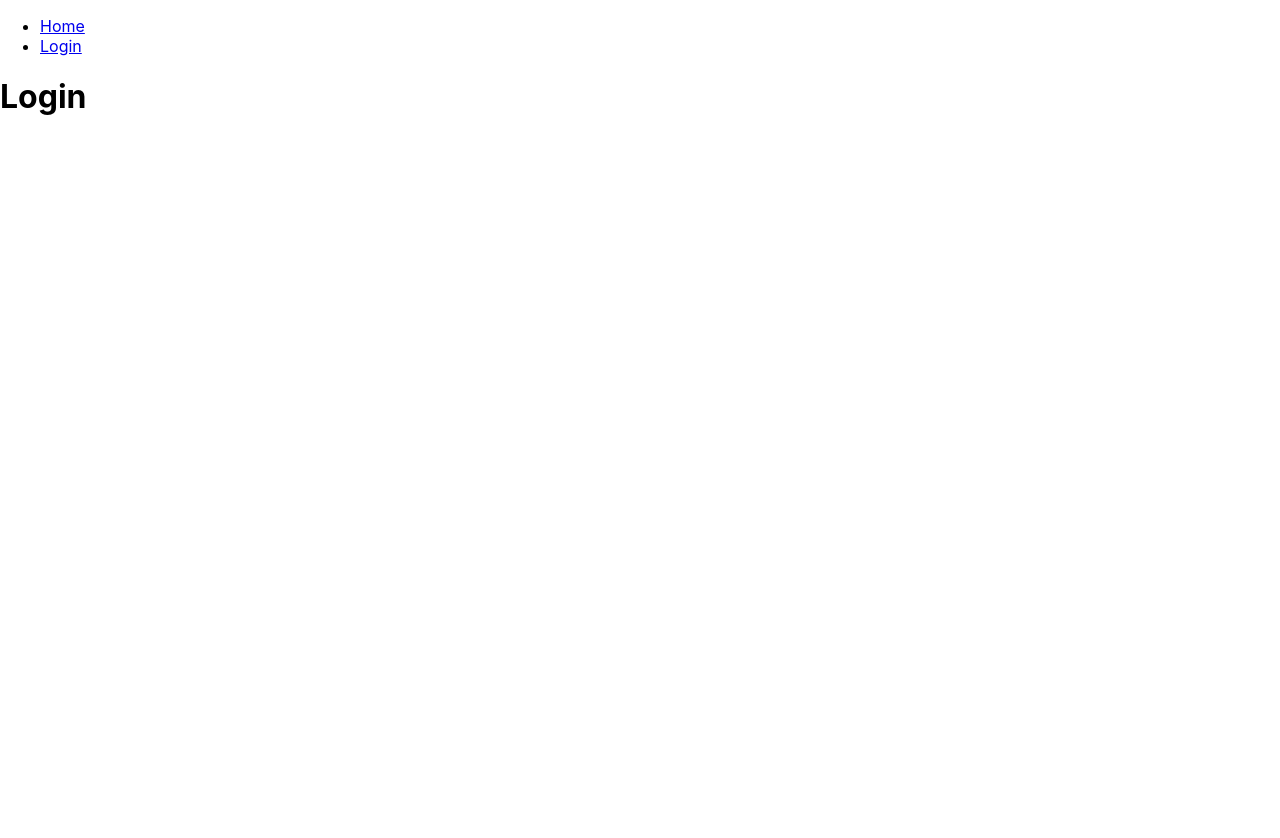
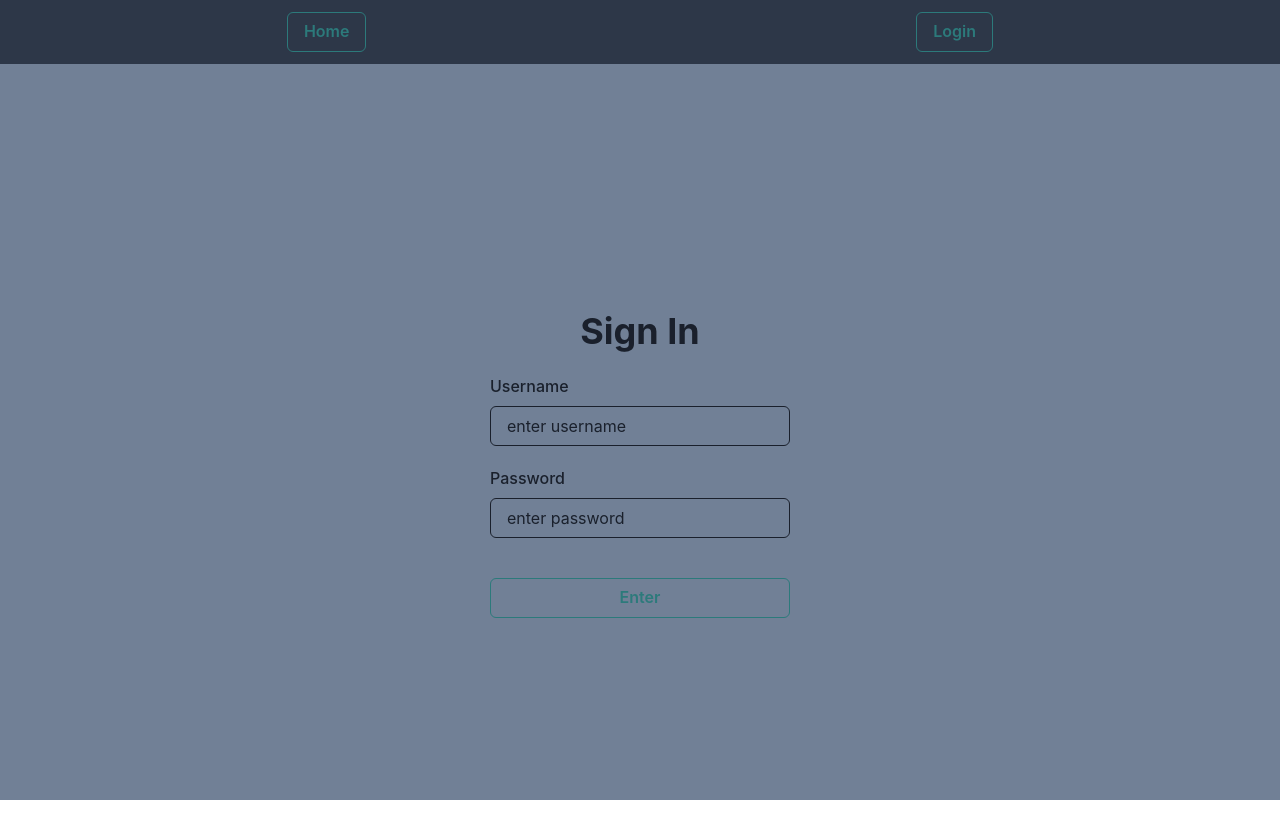
Before and after one commit to kevinalbert7/React-Poke-context, a React (Create React App) app: page /login in a window 1280 px wide. Shown: the top 838 px of the page. Before the commit the page ends 800 px from the top, so only its background shows below. Built offline with nearby package versions, Linux system fonts and the light colour scheme.

Commit message:
Creation of login

```diff
--- a/package.json
+++ b/package.json
@@ -9,12 +9,14 @@
     "@testing-library/jest-dom": "^5.16.5",
     "@testing-library/react": "^13.4.0",
     "@testing-library/user-event": "^13.5.0",
-    "framer-motion": "^7.6.1",
+    "formik": "^2.2.9",
+    "framer-motion": "^6.5.1",
     "react": "^18.2.0",
     "react-dom": "^18.2.0",
     "react-router-dom": "^6.4.2",
     "react-scripts": "5.0.1",
-    "web-vitals": "^2.1.4"
+    "web-vitals": "^2.1.4",
+    "yup": "^0.32.11"
   },
   "scripts": {
     "start": "react-scripts start",
--- a/src/App.js
+++ b/src/App.js
@@ -1,31 +1,28 @@
 import React from 'react'
 import { BrowserRouter, Routes, Route } from 'react-router-dom'
+import { ChakraProvider, Box } from '@chakra-ui/react'
 
+import Navbar from './components/Navbar'
 import Home from './pages/Home'
 import Login from './pages/Login'
 import NotFound from './pages/NotFound'
 
 const App = () => {
   return (
+    <ChakraProvider>
       <BrowserRouter>
-      <div>
-        <nav>
-          <ul>
-            <li>
-              <a href="/">Home</a>
-            </li>
-            <li>
-              <a href="/login">Login</a>
-            </li>
-          </ul>
-        </nav>
+        <Box h="100vh" w="100wv" display="flex" flexDir="column" bg="gray.500">
+          <Navbar h="8%"/>
+          <Box h="92%" w="100vw">
             <Routes>
               <Route exact path="/" element={<Home />} />
               <Route path="/login" element={<Login />} />
               <Route path="*" element={<NotFound />} />
             </Routes>
-      </div>
+          </Box>
+        </Box>
       </BrowserRouter>
+    </ChakraProvider>
   )
 }
 
--- /dev/null
+++ b/src/components/Navbar.js
@@ -0,0 +1,33 @@
+import React from 'react'
+import { Flex, HStack, Button } from '@chakra-ui/react'
+import { Link } from 'react-router-dom'
+
+const Navbar = () => {
+  return (
+    <Flex
+        w="100%"
+        px="3"
+        py="3"
+        align="center"
+        justify="space-around"
+        bg="gray.700"
+      >
+        <HStack as="nav" spacing="5">
+          <Link to="/">
+            <Button colorScheme='teal' variant='outline'>
+              Home
+            </Button>
+          </Link>
+        </HStack>
+        <HStack>
+          <Link to="/login">
+            <Button colorScheme='teal' variant='outline'>
+              Login
+            </Button>
+          </Link>
+        </HStack>
+      </Flex>
+  )
+}
+
+export default Navbar
--- /dev/null
+++ b/src/components/TextField.js
@@ -0,0 +1,30 @@
+import {
+  FormControl,
+  FormErrorMessage,
+  FormLabel,
+} from "@chakra-ui/form-control"
+import { Input } from "@chakra-ui/input"
+import { Field, useField } from "formik"
+
+const TextField = ({ label, ...props }) => {
+  const [field, meta] = useField(props);
+  return (
+      <FormControl isInvalid={meta.error && meta.touched}>
+          <FormLabel>{label}</FormLabel>
+          <Field
+            as={Input}
+            {...field}
+            {...props}
+            // bg=""
+            border="1px"
+            borderColor="gray.800"
+            // focusBorderColor={focusBorderColor}
+            // _hover={{ borderColor: hoverBorderColor }}
+            _placeholder={{ color: "gray.800" }}
+          />
+        <FormErrorMessage>{meta.error}</FormErrorMessage>
+      </FormControl>
+  )
+}
+
+export default TextField
--- a/src/pages/Home.js
+++ b/src/pages/Home.js
@@ -5,7 +5,7 @@ const Home = () => {
   const [pokemon, setPokemon] = useState(null)
 
   useEffect(() =>  {
-    fetch("https://pokeapi.co/api/v2/pokemon/1")
+    fetch('https://pokeapi.co/api/v2/pokemon/1')
       .then(response => response.json())
       .then(result => setPokemon(result))
   }, [])
@@ -18,23 +18,24 @@ const Home = () => {
   }
 
   return (
-    <Box w="100wv" maxH="90%" display="flex" alignItems="center" justifyContent="center" flexDirection="column">
-      <h1 style={{ marginTop: "0" }}>Home</h1>
-        {pokemon === null ? "" :
+    <Box w='100wv' maxH='90%' display='flex' alignItems='center' justifyContent='center' flexDirection='column'>
+      <VStack mt={10} spacing={5}>
+        <Heading>Home</Heading>
+        {pokemon === null ? '' :
           <div
             style={{
-              borderImage: "linear-gradient(rgba(131,58,180,1) 0%, rgba(253,29,29,1) 20%, rgba(252,176,69,1) 40%, rgba(140,252,69,1) 60%, rgba(23,230,242,1) 80%, rgba(84,69,252,1) 100%) 1",
-              borderWidth: "4px",
-              borderStyle: "solid",
-              borderRadius: "7px",
-              backgroundColor: "#718096"
+              borderImage: 'linear-gradient(rgba(131,58,180,1) 0%, rgba(253,29,29,1) 20%, rgba(252,176,69,1) 40%, rgba(140,252,69,1) 60%, rgba(23,230,242,1) 80%, rgba(84,69,252,1) 100%) 1',
+              borderWidth: '4px',
+              borderStyle: 'solid',
+              borderRadius: '7px',
+              backgroundColor: '#2D3748'
             }}
           >
-            <Image src={pokemon.sprites.other["official-artwork"].front_default} alt={pokemon.name} />
+            <Image src={pokemon.sprites.other['official-artwork'].front_default} alt={pokemon.name} width='300px'/>
             <Box pb='10'>
               <Box display='flex' flexDirection='column' alignItems='center'>
-                <Heading mt="0">{pokemon.name}</Heading>
-                  <VStack spacing={10}>
+                <Heading mb={3}>{pokemon.name}</Heading>
+                  <VStack spacing={2}>
                   <Box
                     color='BlackAlpha 800'
                     fontWeight='600'
@@ -55,27 +56,17 @@ const Home = () => {
             </Box>
           </div>
         }
-        <button
-          style={{
-            height: "50px",
-            width: "170px",
-            marginTop: "20px",
-            background: "linear-gradient(45deg, rgba(131,58,180,1) 0%, rgba(253,29,29,1) 20%, rgba(252,176,69,1) 40%, rgba(140,252,69,1) 60%, rgba(23,230,242,1) 80%, rgba(84,69,252,1) 100%)",
-            // backgroundColor: "transparent",
-            // backgroundBlendMode: "overlay",
-            color: "black",
-            fontSize: "16px",
-            fontWeight: "bold",
-            cursor: "pointer",
-            borderRadius: "7px"
-            // borderImage: "linear-gradient(to right, rgba(131,58,180,1) 0%, rgba(253,29,29,1) 20%, rgba(252,176,69,1) 40%, rgba(140,252,69,1) 60%, rgba(23,230,242,1) 80%, rgba(84,69,252,1) 100%) 1",
-            // borderWidth: "4px",
-            // borderStyle: "solid",
-            // border: "2px solid black",
-            // borderRadius: "8px",
-            // backgroundColor: "#718096",
-          }}
-          onClick={() => getRandomPokemon()}>Change Pokemon</button>
+        <Button
+          bgGradient='linear(to-l, #7928CA, #FF0080)'
+          borderWidth='2px'
+          borderColor='gray.700'
+          color='gray.700'
+          variant='solid'
+          onClick={() => getRandomPokemon()}
+        >
+          Change Pokemon
+        </Button>
+      </VStack>
     </Box>
   )
 }
--- a/src/pages/Login.js
+++ b/src/pages/Login.js
@@ -1,10 +1,59 @@
-import React from 'react'
+import { Button } from "@chakra-ui/button"
+import { Heading, VStack } from "@chakra-ui/layout"
+import { Formik } from "formik"
+import * as Yup from "yup"
+import TextField from "../components/TextField"
 
 const Login = () => {
   return (
-    <div>
-        <h1>Login</h1>
-    </div>
+    <Formik
+      initialValues={{ username: "", password: "" }}
+      validationSchema={Yup.object({
+        username: Yup.string()
+          .required("Username required")
+          .min(6, "Username is too short"),
+        password: Yup.string()
+          .required("Password required")
+          .min(6, "Password is too short"),
+      })}
+      onSubmit={(values, actions) => {
+        alert(JSON.stringify(values, null, 2))
+        console.log(values)
+        actions.resetForm()
+      }}
+    >
+      {formik => (
+        <VStack
+          as="form"
+          mx="auto"
+          w={300}
+          h="100vh"
+          justifyContent="center"
+          spacing={5}
+          onSubmit={formik.handleSubmit}
+        >
+          <Heading>Sign In</Heading>
+
+          <TextField
+            label="Username"
+            name="username"
+            placeholder="enter username"
+          />
+
+          <TextField
+            label="Password"
+            name="password"
+            type="password"
+            placeholder="enter password"
+            mb={5}
+          />
+
+          <Button w="100%" type="submit" variant="outline" colorScheme="teal">
+            Enter
+          </Button>
+        </VStack>
+      )}
+    </Formik>
   )
 }
 
```
Also changed, not shown: 1 other file (tests, documents, lock files or other folders). Lines whose indentation alone changed are shown as unchanged.
